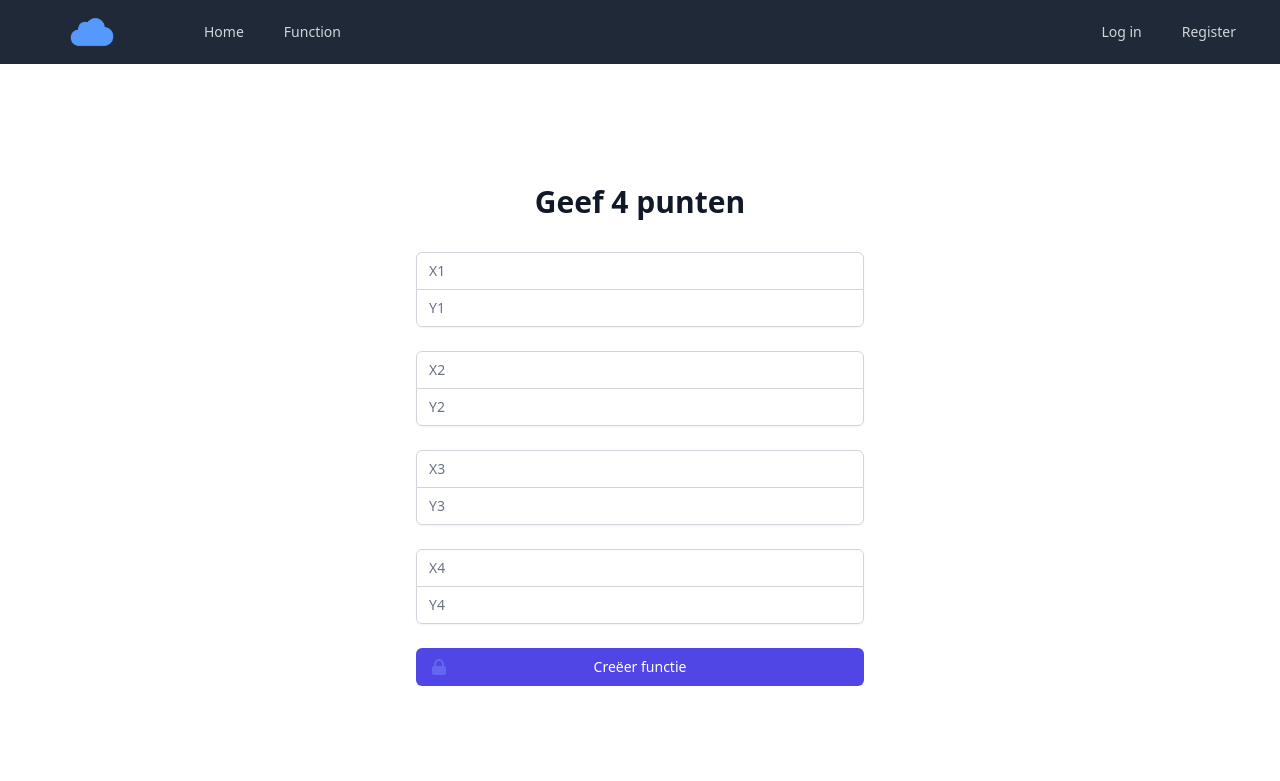
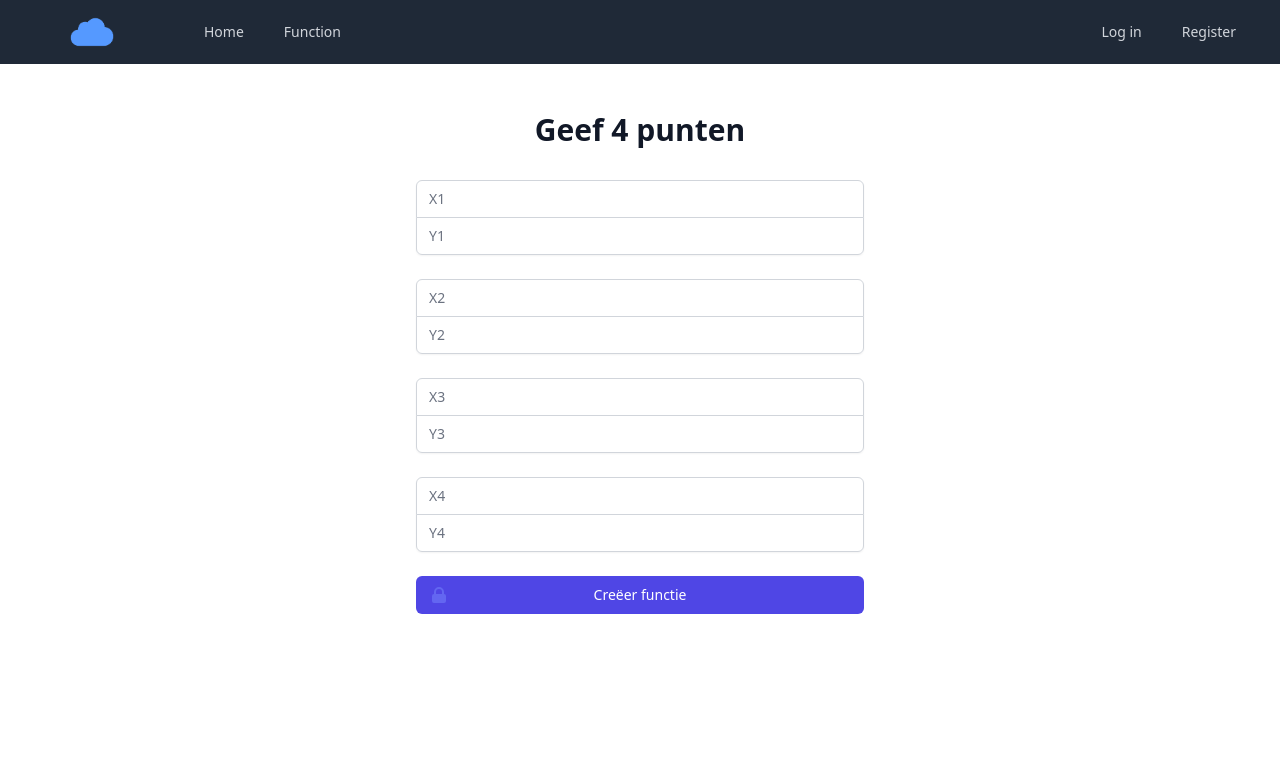
Before and after one commit to CW3A1/flask, a Flask app: page /function in a window 1280 px wide. Shown: the top 781 px of the page. Run offline with Flask 2, Linux system fonts and the light colour scheme.

Commit message:
minder white

```diff
--- a/templates/function.html
+++ b/templates/function.html
@@ -1,6 +1,6 @@
 {% extends "template.html" %}
 {% block content %}
-<div class="min-h-full flex items-center justify-center py-12 px-4 sm:px-6 lg:px-8">
+<div class="min-h-full flex items-center justify-center px-4 sm:px-6 lg:px-8">
   {% with messages = get_flashed_messages() %}
   {% if messages %}
   <ul class=flashes>
--- a/templates/home.html
+++ b/templates/home.html
@@ -1,4 +1,3 @@
 {% extends 'template.html' %}
 {% block content %}
-HOME
 {% endblock %}
--- a/templates/template.html
+++ b/templates/template.html
@@ -61,7 +61,7 @@
   </div>
 
   <main>
-    <div class="max-w-7xl mx-auto py-6 sm:px-6 lg:px-8">
+    <div class="max-w-7xl mx-auto sm:px-6 lg:px-8">
       <div class="px-4 py-6 sm:px-0">
         {% block content %}
         {% endblock %}
```
